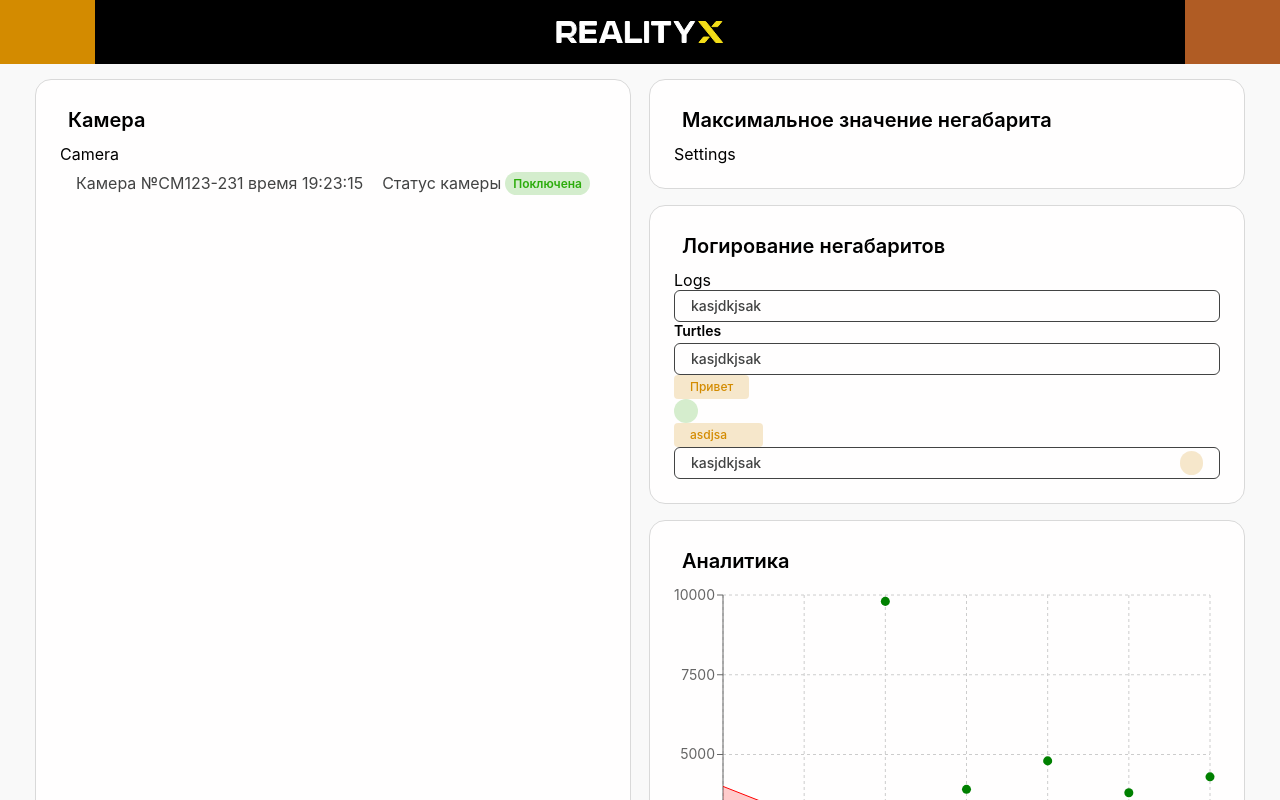
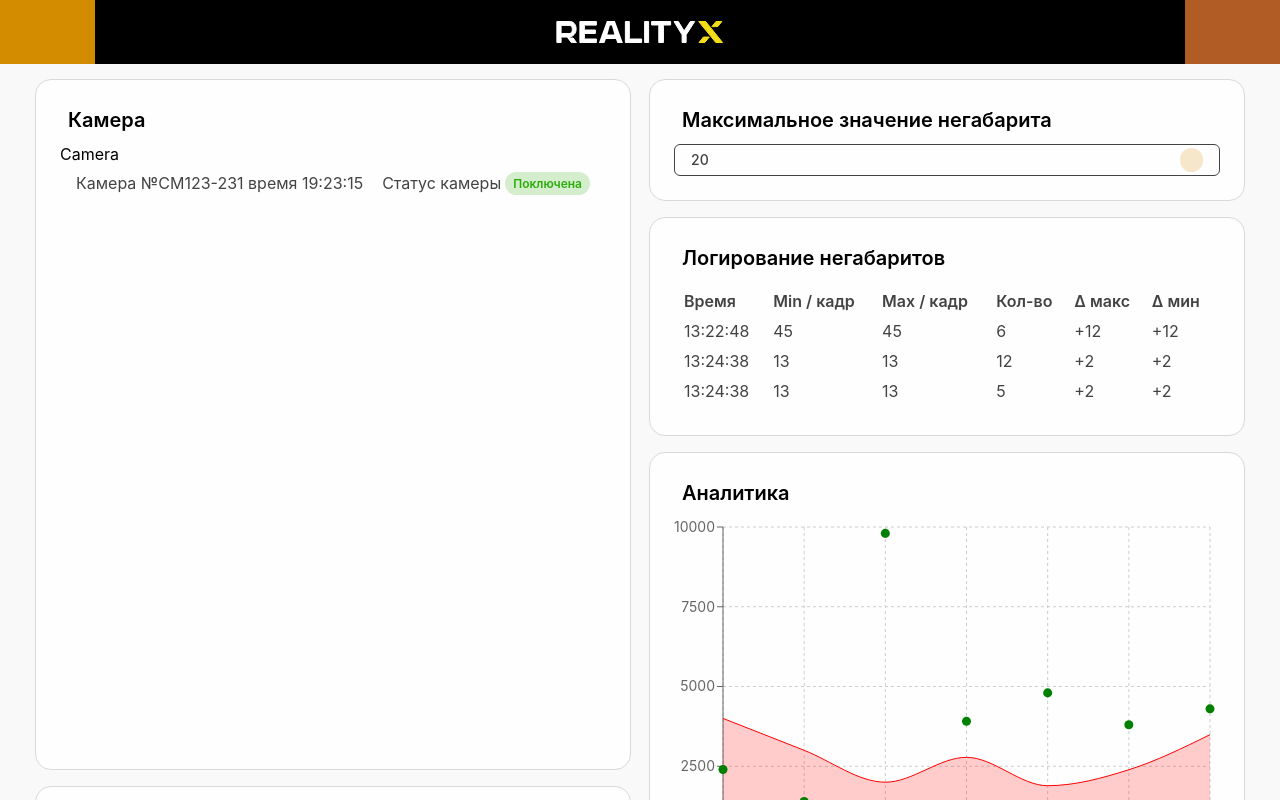
Before and after one commit to AlexGeniusMan/Polyus-Hack-2022-RealityX-Frontend, a React (Create React App) app: page / in a window 1280 px wide. Shown: the top 800 px of the page. Built offline with nearby package versions, Linux system fonts and the light colour scheme; no server answers; a web font is replaced by a local one.

Commit message:
added logs table

```diff
--- a/package.json
+++ b/package.json
@@ -12,6 +12,7 @@
     "@types/react-dom": "^18.0.6",
     "axios": "^1.1.2",
     "classnames": "^2.3.2",
+    "rc-table": "^7.27.2",
     "react": "^18.2.0",
     "react-dom": "^18.2.0",
     "react-redux": "^8.0.4",
--- a/src/components/Logs/Logs.tsx
+++ b/src/components/Logs/Logs.tsx
@@ -1,31 +1,52 @@
 import React from 'react'
 import styles from './Logs.module.scss'
-import {Input} from '../Input/Input'
-import {Button} from '../Button/Button'
-import Icon from '../Icon/Icon'
+import Table from 'rc-table'
+
 
 const Logs = () => {
+    const columns = [
+        {
+            title: 'Время',
+            dataIndex: 'time',
+            key: 'time',
+        },
+        {
+            title: 'Min / кадр',
+            dataIndex: 'min',
+            key: 'min',
+        },
+        {
+            title: 'Max / кадр',
+            dataIndex: 'max',
+            key: 'max',
+        },
+        {
+            title: 'Кол-во',
+            dataIndex: 'count',
+            key: 'count',
+        },
+        {
+            title: '∆ макс',
+            dataIndex: 'delta_max',
+            key: 'delta_max',
+        },
+        {
+            title: '∆ мин',
+            dataIndex: 'delta_min',
+            key: 'delta_min',
+            // render: () => <a href="#">Delete</a>,
+        },
+    ];
+
+    const data = [
+        { time: '13:22:48', min: 45, max: 45, count: 6, delta_max: '+12', delta_min: '+12', key: '1' },
+        { time: '13:24:38', min: 13, max: 13, count: 12, delta_max: '+2', delta_min: '+2', key: '2' },
+        { time: '13:24:38', min: 13, max: 13, count: 5, delta_max: '+2', delta_min: '+2', key: '3' },
+    ];
+
     return (
-        <div>
-            Logs
-            <Input placeholder={'kasjdkjsak'} />
-            <Input title={'Turtles'} placeholder={'kasjdkjsak'} />
-            <Button>Привет</Button>
-            <Button
-                icon={<Icon name={'ri-check-line'} type={'line'} size={20} />}
-                iconPosition='left'
-                success
-            />
-            <Button
-                children={'asdjsa'}
-                icon={<Icon name={'arrow-right-s-fill'} type={'fill'} size={20} />}
-                iconPosition='right'
-            />
-            <Input placeholder={'kasjdkjsak'} children={
-                <Button
-                    icon={<Icon name={'arrow-right-s-fill'} type={'fill'} size={20} />}
-                />
-            } />
+        <div className={styles['container']}>
+            <Table className={styles['table']} columns={columns} data={data} />
         </div>
     )
 }
--- a/src/components/Settings/Settings.tsx
+++ b/src/components/Settings/Settings.tsx
@@ -1,10 +1,37 @@
 import React from 'react'
 import styles from './Settings.module.scss'
 
+import {Button} from '../Button/Button'
+import Icon from '../Icon/Icon'
+import {Input} from '../Input/Input'
+
 const Settings = () => {
     return (
-        <div>
-            Settings
+        <div className={styles['container']}>
+            <Input placeholder={'20'} children={
+                <Button
+                    icon={<Icon name={'arrow-right-s-fill'} type={'fill'} size={20} />}
+                />
+            } />
+
+            {/*<Input placeholder={'kasjdkjsak'} />*/}
+            {/*<Input title={'Turtles'} placeholder={'kasjdkjsak'} />*/}
+            {/*<Button>Привет</Button>*/}
+            {/*<Button*/}
+            {/*    icon={<Icon name={'ri-check-line'} type={'line'} size={20} />}*/}
+            {/*    iconPosition='left'*/}
+            {/*    success*/}
+            {/*/>*/}
+            {/*<Button*/}
+            {/*    children={'asdjsa'}*/}
+            {/*    icon={<Icon name={'arrow-right-s-fill'} type={'fill'} size={20} />}*/}
+            {/*    iconPosition='right'*/}
+            {/*/>*/}
+            {/*<Input placeholder={'kasjdkjsak'} children={*/}
+            {/*    <Button*/}
+            {/*        icon={<Icon name={'arrow-right-s-fill'} type={'fill'} size={20} />}*/}
+            {/*    />*/}
+            {/*} />*/}
         </div>
     )
 }
--- a/src/styles/components/logs/index.scss
+++ b/src/styles/components/logs/index.scss
@@ -1 +1,26 @@
 @use '../../../styles/design-tokens' as dt;
+
+.table {
+    width: 100%;
+
+    & table {
+        //border: 1px solid dt.$additional;
+    }
+    & table{
+        table-layout: auto;
+        width: 100%;
+        border-collapse: separate;
+        border-spacing: 10px;
+        color: dt.$additional;
+    }
+    & th{
+        text-align: left;
+
+        font-style: dt.$typo-font-p-medium-style;
+        font-weight: dt.$typo-font-p-medium-weight;
+        font-size: dt.$typo-font-p-medium-size;
+        line-height: dt.$typo-font-p-medium-line-height;
+    }
+
+
+}
```
Also changed, not shown: 1 other file (tests, documents, lock files or other folders).
